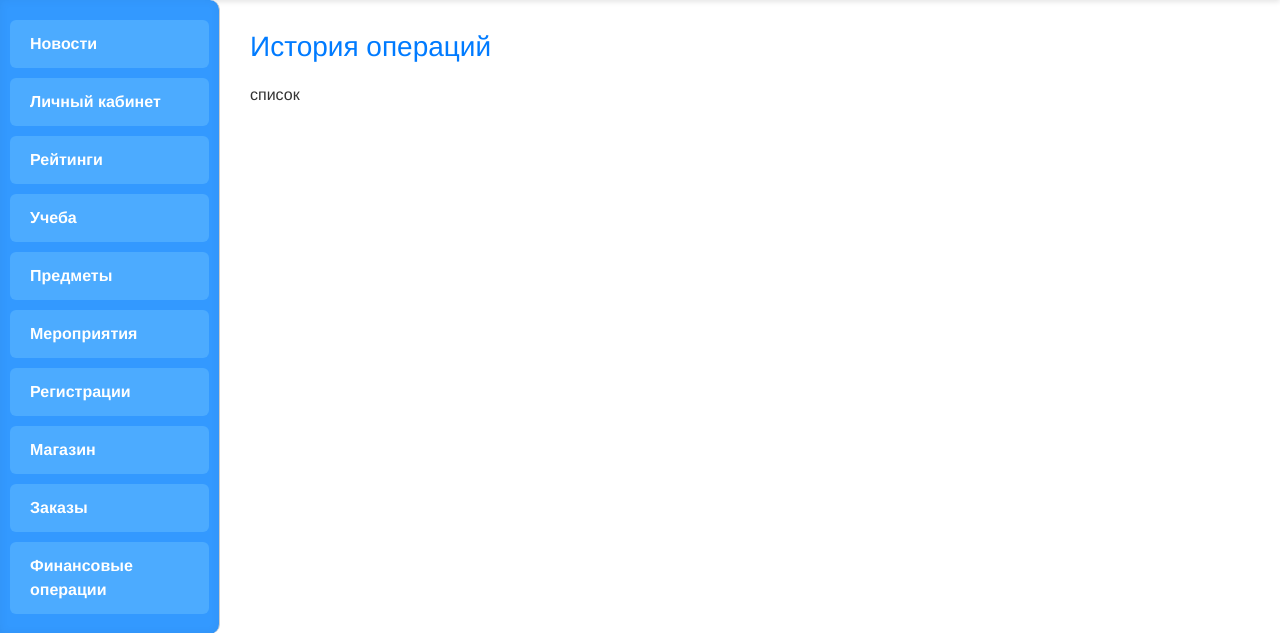
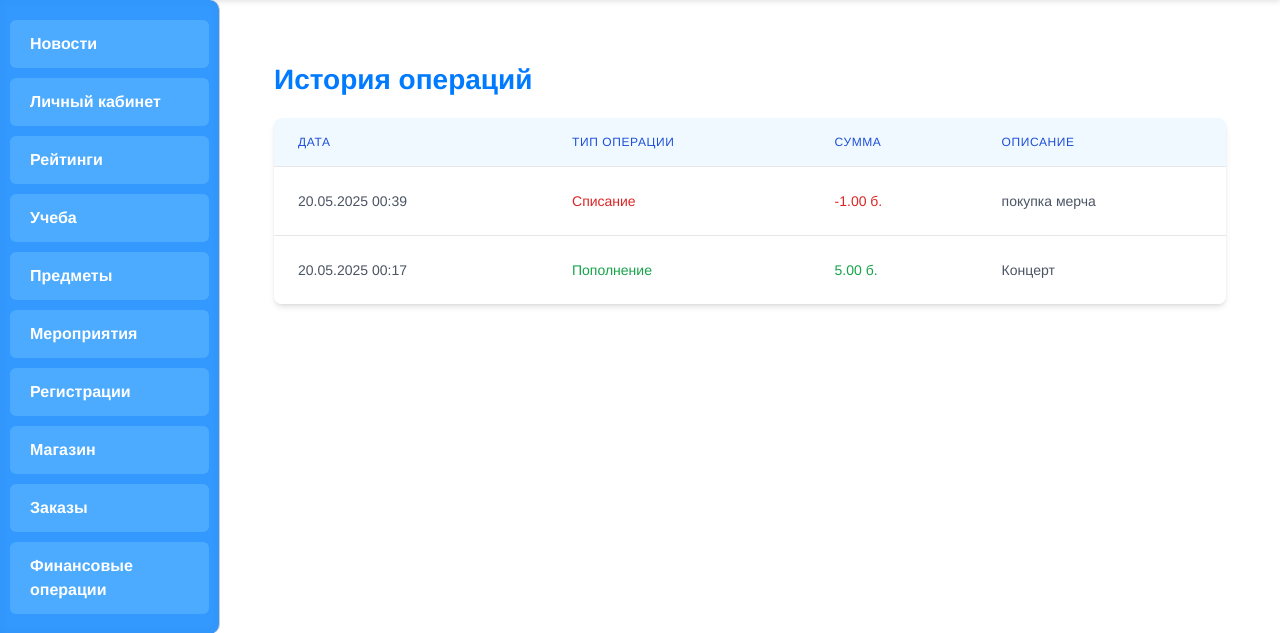
Before and after one commit to ketty3/Rating_system, a Django app: page /operations/ in a window 1280 px wide. Shown: the part 59-692 px from the top of the page. Run offline with Django 5.2, Linux system fonts and the light colour scheme; a user stored in the database is signed in; data comes from the database, SQL or seed files in the repository; both versions use the stored data as it was after the commit; some libraries are stand-ins or nearby versions.

Commit message:
Сделаны финансовые операции

```diff
--- a/main/templates/main/operations.html
+++ b/main/templates/main/operations.html
@@ -1,6 +1,47 @@
 {% extends "main/base.html" %}
-    {% block title %}Операции{% endblock %}
+{% block title %}История операций{% endblock %}
+
 {% block content %}
-    <h2>История операций</h2>
-    <p>список</p>
+<div class="container mx-auto px-4 py-8">
+    <h2 class="text-3xl font-bold text-blue-800 mb-6">История операций</h2>
+
+    <div class="bg-white rounded-lg shadow-md overflow-hidden">
+        <table class="min-w-full divide-y divide-gray-200">
+            <thead class="bg-blue-50">
+                <tr>
+                    <th class="px-6 py-3 text-left text-xs font-medium text-blue-700 uppercase tracking-wider">Дата</th>
+                    <th class="px-6 py-3 text-left text-xs font-medium text-blue-700 uppercase tracking-wider">Тип операции</th>
+                    <th class="px-6 py-3 text-left text-xs font-medium text-blue-700 uppercase tracking-wider">Сумма</th>
+                    <th class="px-6 py-3 text-left text-xs font-medium text-blue-700 uppercase tracking-wider">Описание</th>
+                </tr>
+            </thead>
+            <tbody class="bg-white divide-y divide-gray-200">
+                {% for operation in operations %}
+                <tr class="hover:bg-blue-50 transition-colors duration-150">
+                    <td class="px-6 py-4 whitespace-nowrap text-sm text-gray-600">
+                        {{ operation.transaction_date|date:"d.m.Y H:i" }}
+                    </td>
+                    <td class="px-6 py-4 whitespace-nowrap text-sm font-medium
+                        {% if operation.type == 'withdrawal' or operation.quantity < 0 %}text-red-600{% else %}text-green-600{% endif %}">
+                        {% if operation.type == 'withdrawal' or operation.quantity < 0 %}Списание{% else %}Пополнение{% endif %}
+                    </td>
+                    <td class="px-6 py-4 whitespace-nowrap text-sm
+                        {% if operation.type == 'withdrawal' or operation.quantity < 0 %}text-red-600{% else %}text-green-600{% endif %}">
+                        {{ operation.quantity }} б.
+                    </td>
+                    <td class="px-6 py-4 text-sm text-gray-600">
+                        {{ operation.for_what }}
+                    </td>
+                </tr>
+                {% empty %}
+                <tr>
+                    <td colspan="4" class="px-6 py-4 text-center text-sm text-gray-500">
+                        Нет операций
+                    </td>
+                </tr>
+                {% endfor %}
+            </tbody>
+        </table>
+    </div>
+</div>
 {% endblock %}
--- a/main/templates/shop/shop.html
+++ b/main/templates/shop/shop.html
@@ -39,7 +39,7 @@
                     <button class="bg-blue-600 hover:bg-blue-700 text-white py-2 px-4 rounded-full transition-colors duration-300 w-full
                     {% if user_balance < item.price %}opacity-50 cursor-not-allowed{% endif %}"
                     {% if user_balance < item.price %}disabled{% endif %}>
-                        В корзину
+                        Купить
                     </button>
                     {% if user_balance < item.price %}
                     <p class="text-red-500 text-xs mt-1 text-center">Недостаточно баллов</p>
--- a/main/views.py
+++ b/main/views.py
@@ -369,7 +369,7 @@ def register_event(request, event_id):
     messages.success(request, "Вы успешно зарегистрировались на мероприятие!")
     return redirect('events')
 
-
+@login_required
 def shop(request):
     # Получаем все товары
     merch_items = Merch.objects.all().order_by('merch_name')
@@ -400,8 +400,17 @@ def orders(request):
     return render(request, 'shop/orders.html')
 
 
+@login_required
 def operations(request):
-    return render(request, 'main/operations.html')
+    # Получаем все операции текущего пользователя, сортируем по дате (новые сначала)
+    operations = MoneyOperations.objects.filter(
+        user=request.user
+    ).order_by('-transaction_date')
+
+    context = {
+        'operations': operations
+    }
+    return render(request, 'main/operations.html', context)
 
 from django.db.models import Avg
 
```
Also changed, not shown: db.sqlite3.
